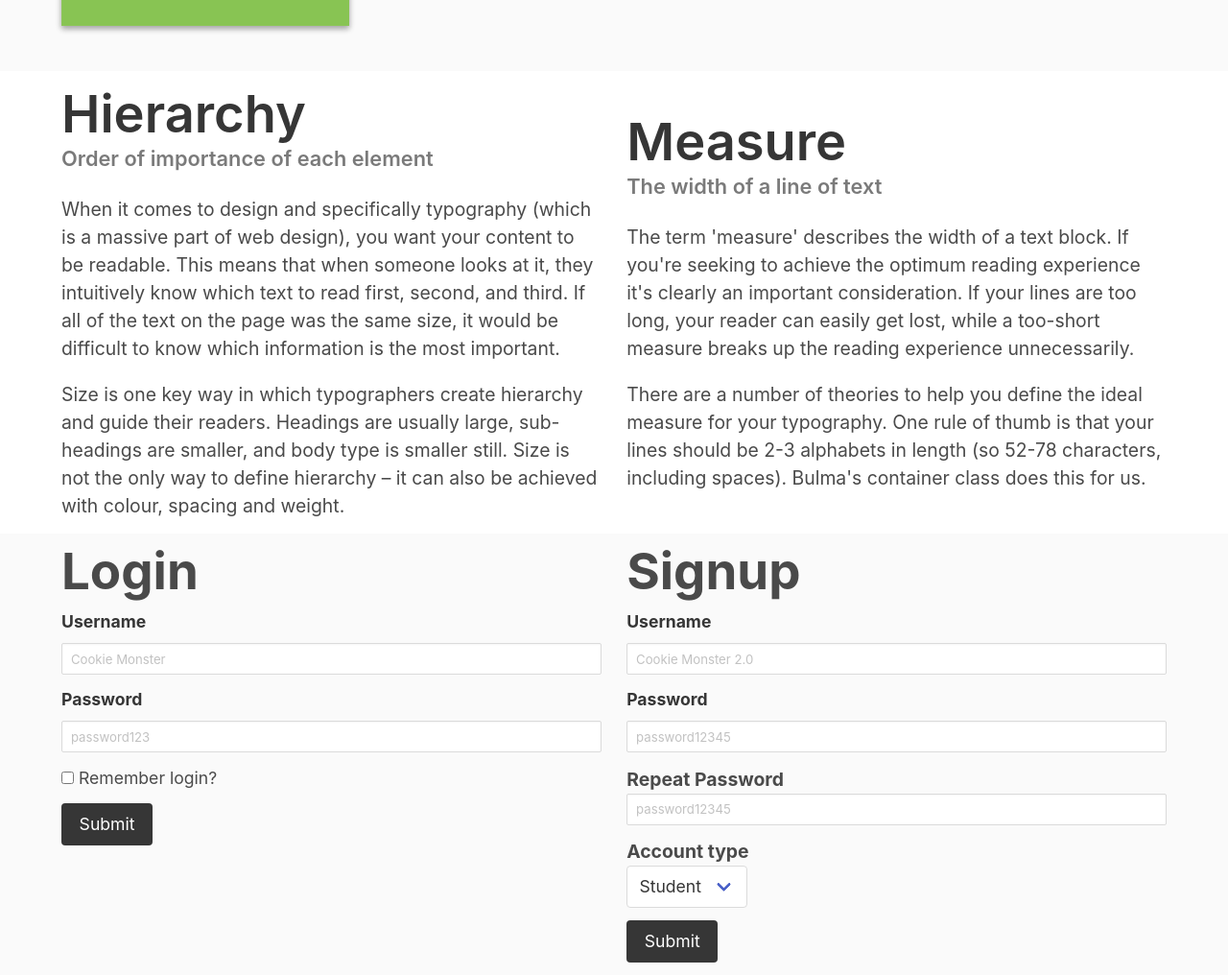
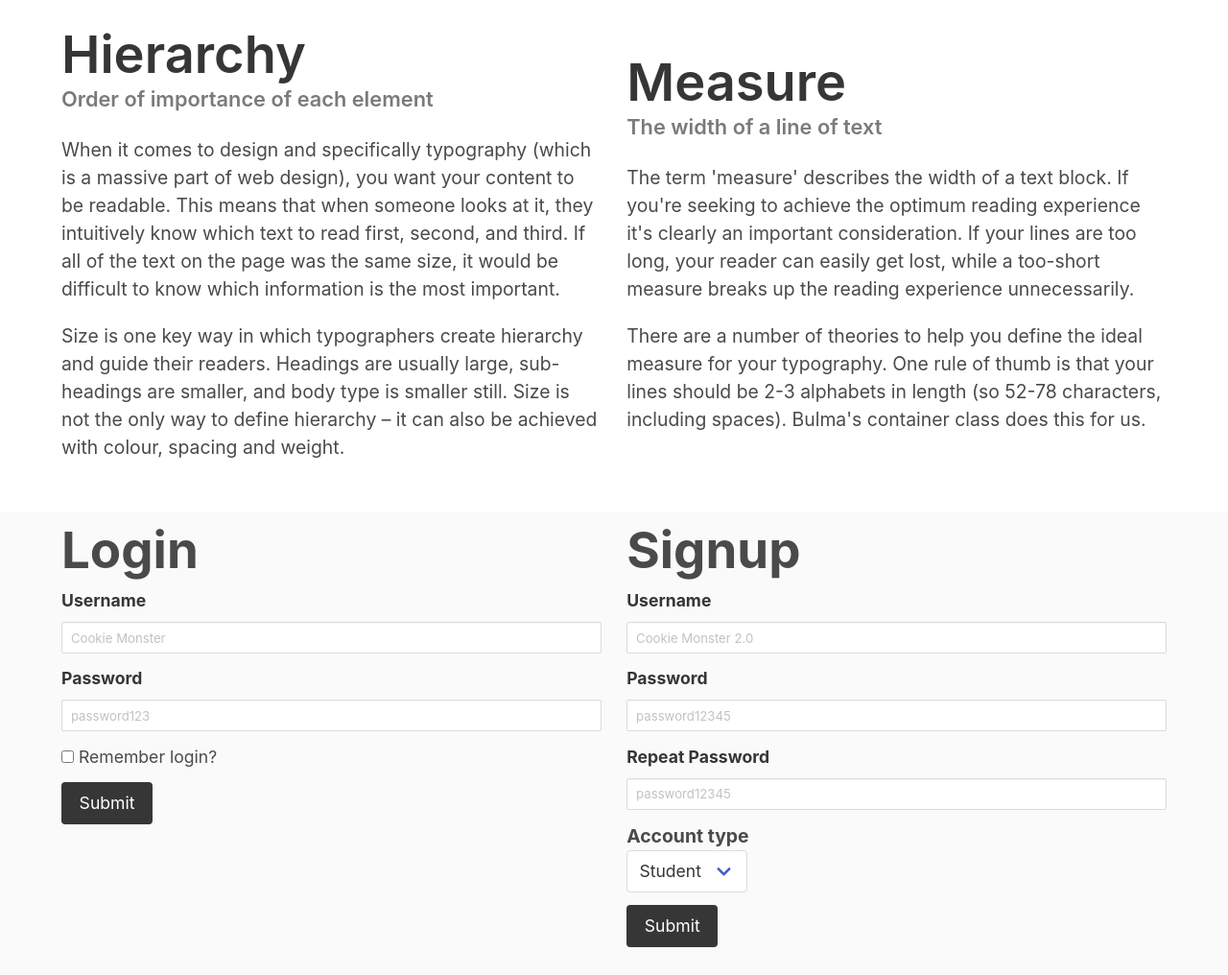
Before and after one commit to jdmar3-comp426/a02-RichardChiqui, a website: page index.html in a window 1280 px wide. Shown: the part 3314-4330 px from the top of the page at 96% size. Drawn offline with nearby package versions, Linux system fonts and the light colour scheme; a web font is replaced by a local one.

Commit message:
added seciton

```diff
--- a/index.html
+++ b/index.html
@@ -80,7 +80,7 @@
 	    </p>
         </div>
         <hr>
-        <div class="footer is-fluid has-background-danger has-text-white has-text-left">
+        <div class="notification is-danger">
             <p><span class="">Warning! </span>Even with a framework you can still make mistakes!</p>
         </div>
     </div>
@@ -115,7 +115,7 @@
         </div>
     </div>
 </section>
-<section class="has-background-white">
+<section class="section has-background-white">
     <div class="container ">
         <div class="content ">
             <div class="columns is-vcentered">
@@ -200,7 +200,7 @@
                         </div>
                     </div>
                     <div class="field">
-                        <label class="has-text-weight-bold">Repeat Password</label>
+                        <label class="label has-text-weight-bold">Repeat Password</label>
                         <div class="control">
                             <input class="input is-small" type="password" placeholder="password12345" name="password">
                         </div>
```
